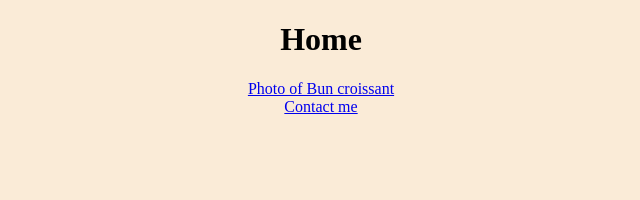
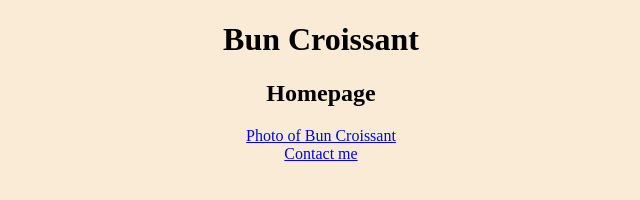
Before and after one commit to ondater1/Croissant, a plain HTML site: page index.html in a window 1280 px wide. Shown: the whole page, without its empty margins (319-959 px from the left). Drawn offline with Linux system fonts and the light colour scheme.

Commit message:
SEO added

```diff
--- a/index.html
+++ b/index.html
@@ -2,16 +2,18 @@
 <html lang="en">
 <head>
     <meta charset="UTF-8">
+    <meta name="description" content="A website for enjoying some croissants">
     <meta http-equiv="X-UA-Compatible" content="IE=edge">
     <meta name="viewport" content="width=device-width, initial-scale=1.0">
 
     <link href="/src/styles.css" rel="stylesheet" type="text/css" />
-    <title>Home-Bun.com</title>
+    <title>Homepage - BunCroissant.com</title>
 </head>
 <body>
-    <h1>Home</h1>
-    <a href="/photo.html">Photo of Bun croissant</a>
+    <h1>Bun Croissant</h1>
+    <h2>Homepage</h2>
+    <a href="/photo.html" title="Photo of Bun Croissant">Photo of Bun Croissant</a>
     <br />
-    <a href="/contact.html">Contact me</a>
+    <a href="/contact.html" title="Contact Bun Croissant">Contact me</a>
 </body>
 </html>
```
Also changed, not shown: contact.html (+5 -2 lines), photo.html (+4 -3 lines).
